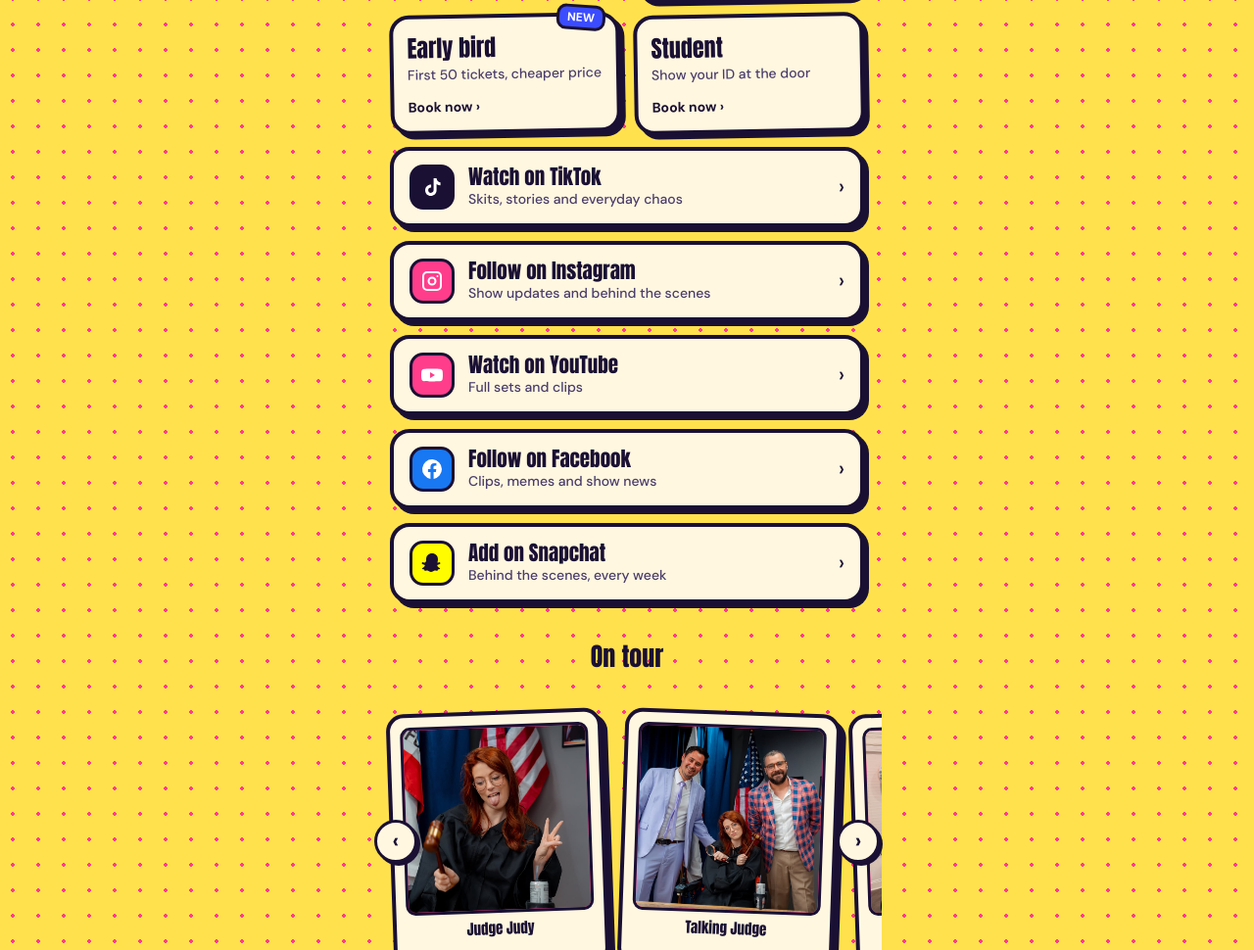
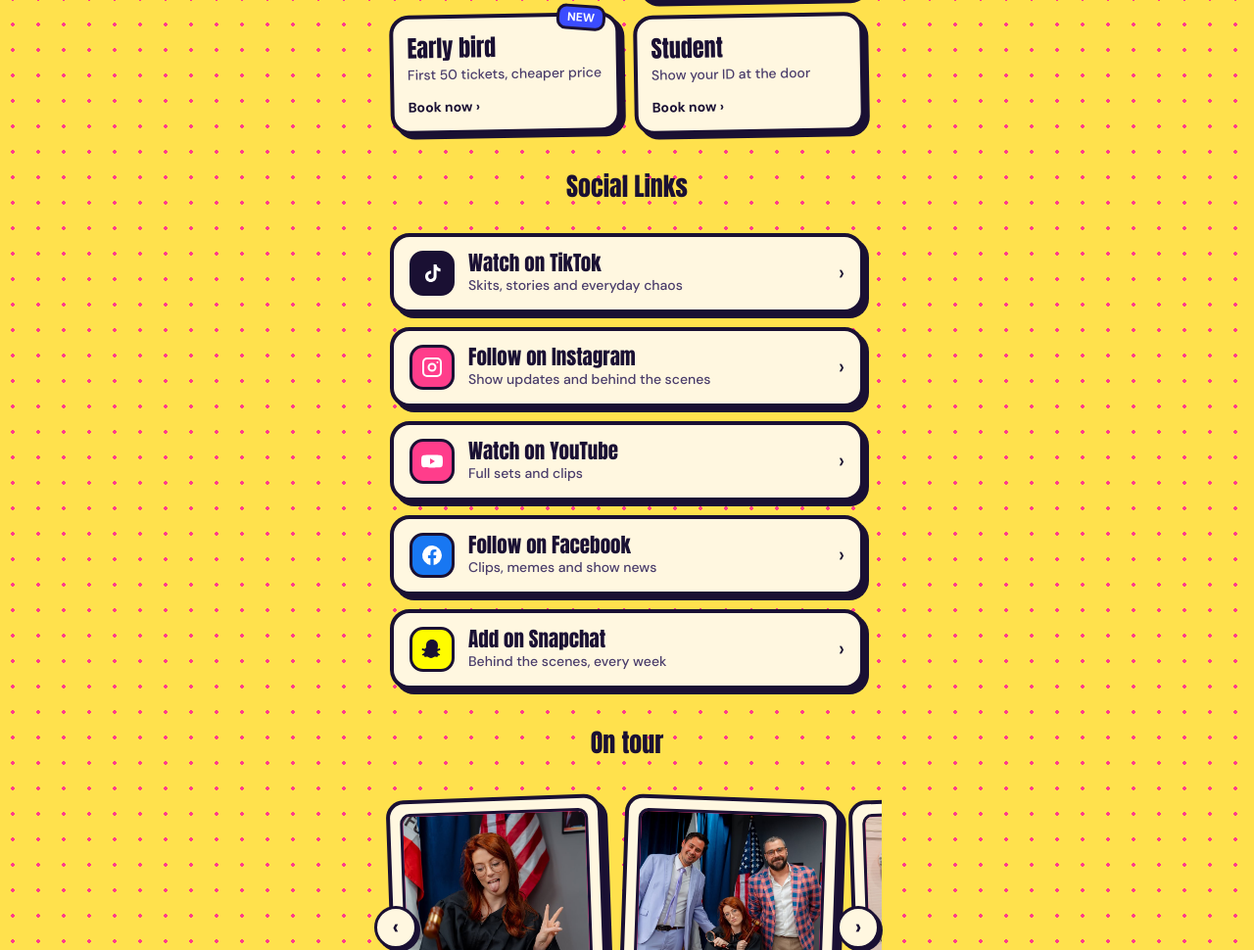
Before and after one commit to mawaisazil/fiona, a plain HTML site: page index.html in a window 1280 px wide. Shown: the part 1340-2310 px from the top of the page at 98% size. Drawn offline with Linux system fonts and the light colour scheme; a web font is replaced by a local one.

Commit message:
Update index.html

```diff
--- a/index.html
+++ b/index.html
@@ -75,6 +75,7 @@
 
   <a><a/>
 
+  <h2 class="sec">Social Links</h2>
   <ul class="list">
     <li><a class="btn" href="#" data-link="tiktok" target="_blank" rel="noopener">
       <span class="ico tt"><svg viewBox="0 0 24 24"><path d="M16.6 3c.3 2.4 1.7 4 4 4.2v3.1c-1.5 0-2.9-.4-4-1.200v6.100c0 3.300-2.600 5.800-5.900 5.800S5 18.500 5 15.200s2.700-5.900 6.100-5.800v3.200c-1.600-.2-3 .9-3 2.600 0 1.500 1.200 2.700 2.700 2.700 1.600 0 2.800-1.100 2.800-2.800V3h3z"/></svg></span>
```
